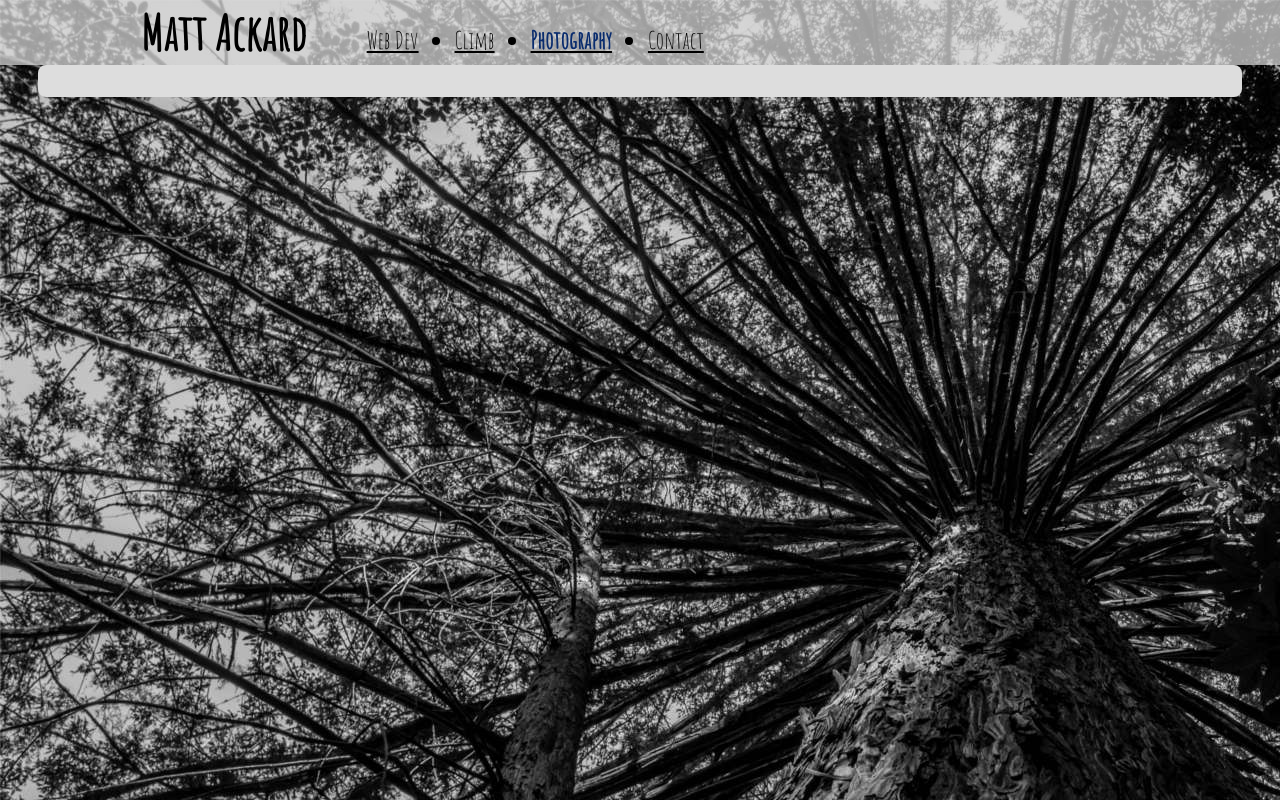
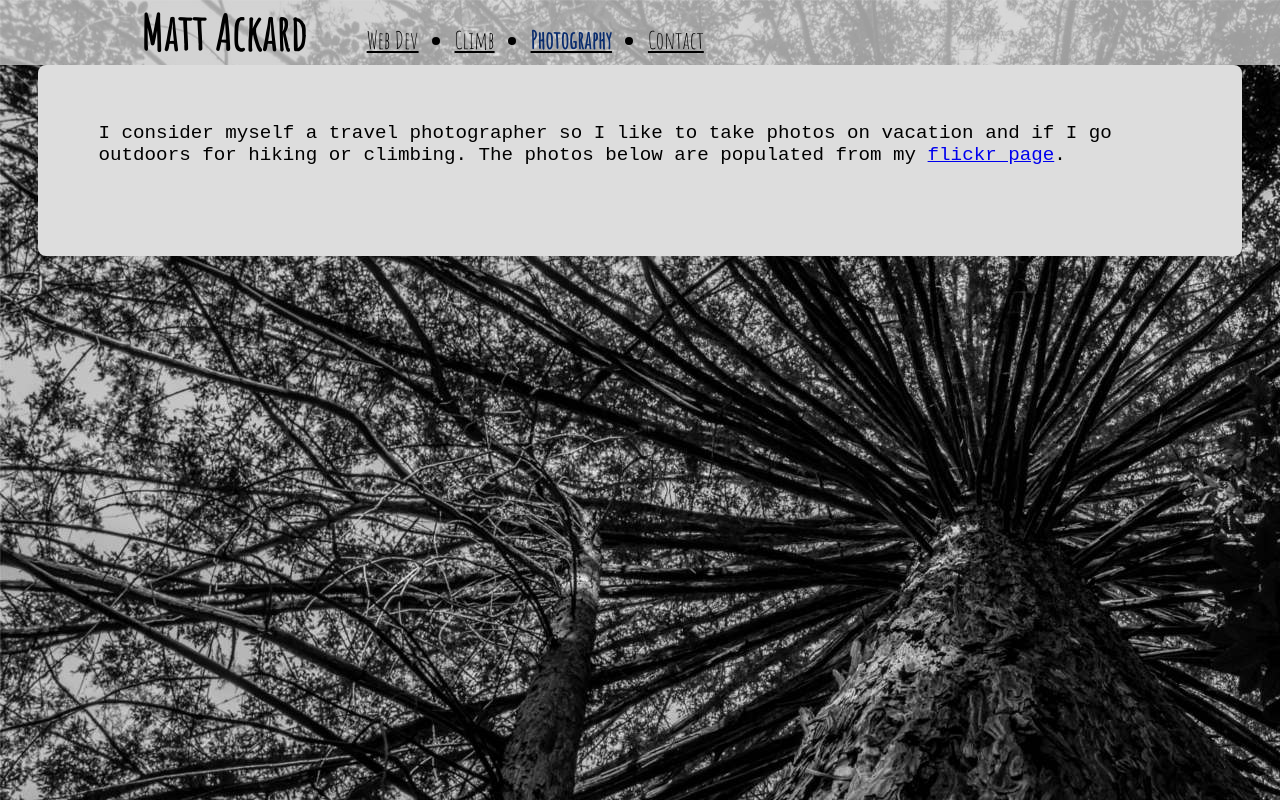
Before and after one commit to mattackard/personal-website, a React (Create React App) app: page /photo in a window 1280 px wide. Built offline with nearby package versions, Linux system fonts and the light colour scheme.

Commit message:
add text for some explanation of the page's content

```diff
--- a/src/components/Climb.js
+++ b/src/components/Climb.js
@@ -63,7 +63,13 @@ class Climb extends Component {
 	render() {
 		return (
 			<section id="climbPage">
-				<h1>Bouldering the Bay Area</h1>
+				<h1>Climbing</h1>
+				<p>
+					I've been climbing (mostly indoors) for about 2 years now. I
+					grabbed some data from MountainProject to display the climbs
+					I have completed(ticks), and the climbs I would like to do
+					in the future.
+				</p>
 				<h2>Ticks</h2>
 				<ul>
 					{this.state.ticks.map(route => (
--- a/src/components/Photography.js
+++ b/src/components/Photography.js
@@ -36,6 +36,15 @@ class Photography extends Component {
 	render() {
 		return (
 			<section id="photoPage">
+				<p>
+					I consider myself a travel photographer so I like to take
+					photos on vacation and if I go outdoors for hiking or
+					climbing. The photos below are populated from my{" "}
+					<a href="https://www.flickr.com/photos/139144229@N05/">
+						flickr page
+					</a>
+					.
+				</p>
 				<ul id="flickrPhotos">
 					{//iterates through each image src in state and build list items for each image
 					this.state.images.map(image => {
```
